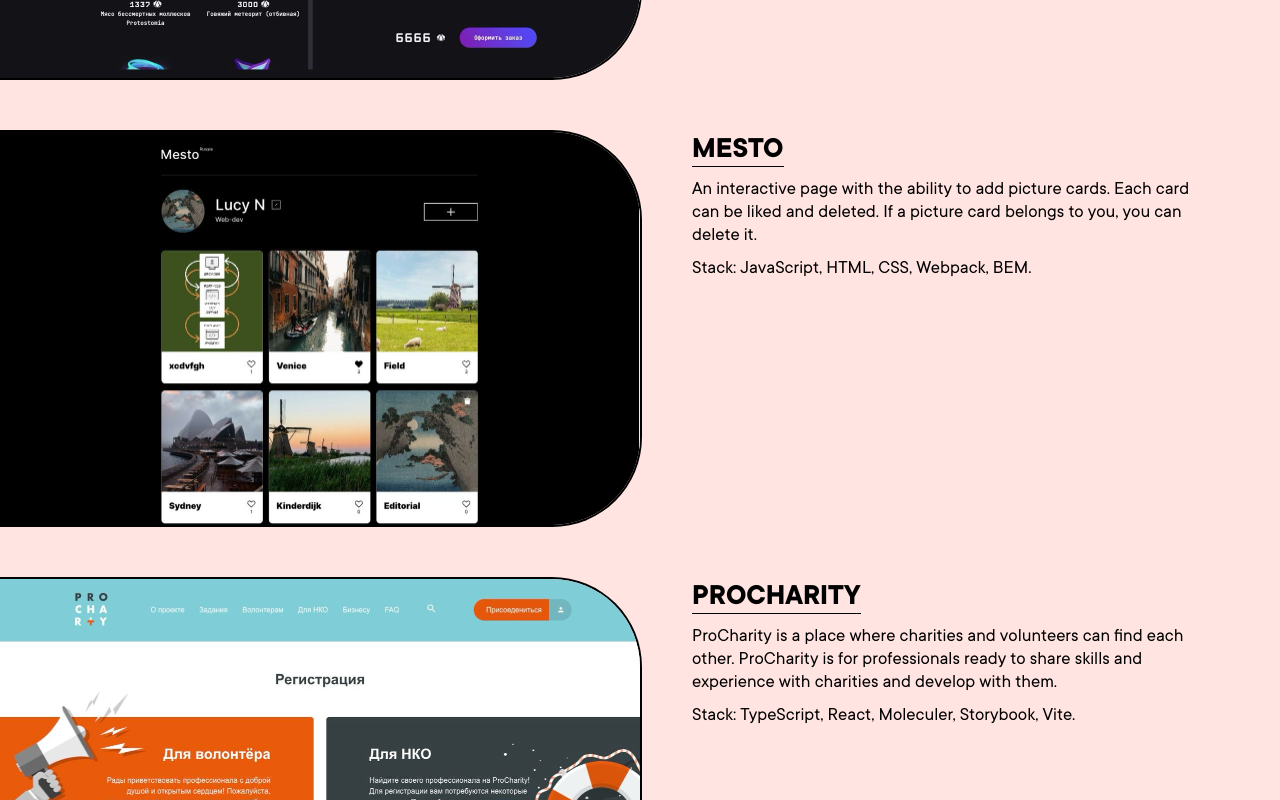
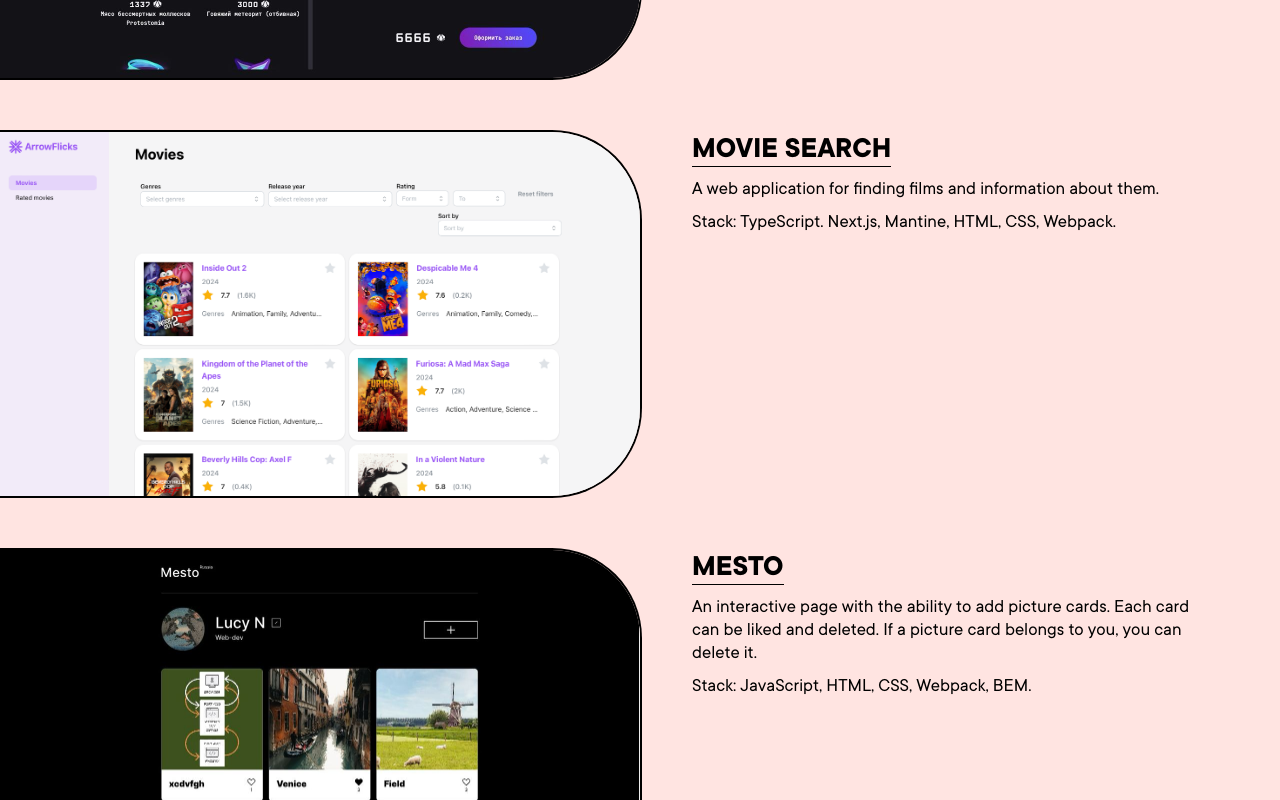
Before and after one commit to lucy2n/my-resume, a React (Create React App) app: page / in a window 1280 px wide. Shown: the part 1940-2740 px from the top of the page. Built offline with nearby package versions, Linux system fonts and the light colour scheme.

Commit message:
fix: add new project

```diff
--- a/src/components/projects/constants.js
+++ b/src/components/projects/constants.js
@@ -2,6 +2,7 @@
 import stellar from '../../images/stellarBurger.jpg';
 import procharity from '../../images/ProCharity.jpg';
 import sagaart from '../../images/sagaart.jpg';
+import movie from '../../images/movie.png';
 
 export const projects = [
     {
@@ -19,6 +20,13 @@
         link: 'https://lucy2n.github.io'
     },
     {
+        img: movie,
+        name: 'Movie Search',
+        desc: 'A web application for finding films and information about them.',
+        stack: 'Stack:  TypeScript. Next.js, Mantine, HTML, CSS, Webpack.',
+        link: 'https://movie-search-app-sigma-nine.vercel.app/'
+    },
+    {
         img: mesto,
         name: 'Mesto',
         desc: 'An interactive page with the ability to add picture cards. Each card can be liked and deleted. If a picture card belongs to you, you can delete it.',
```
Also changed, not shown: src/images/movie.png (renamed from src/images/Снимок экрана 2024-07-11 в 12.59.32.png).
